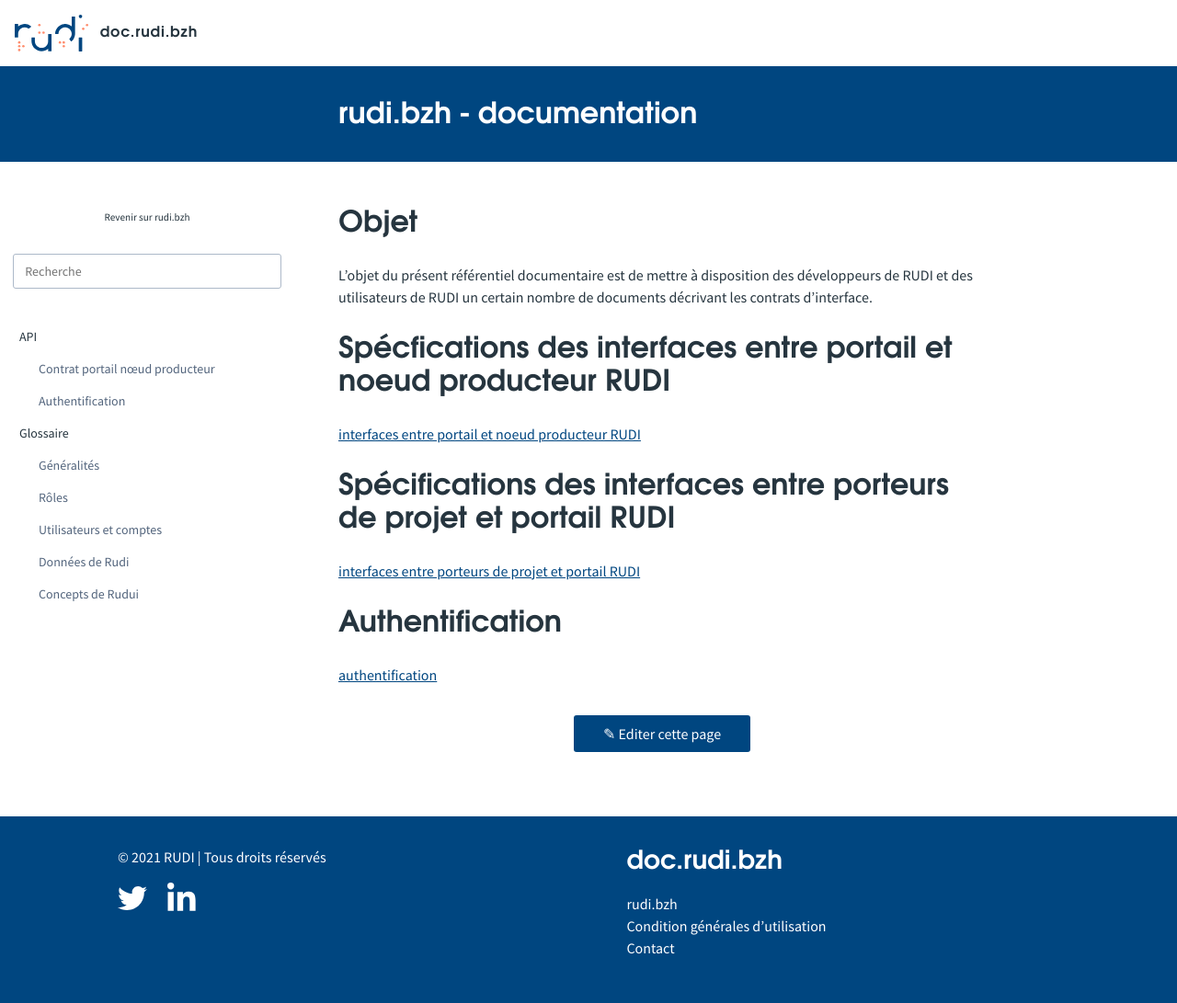
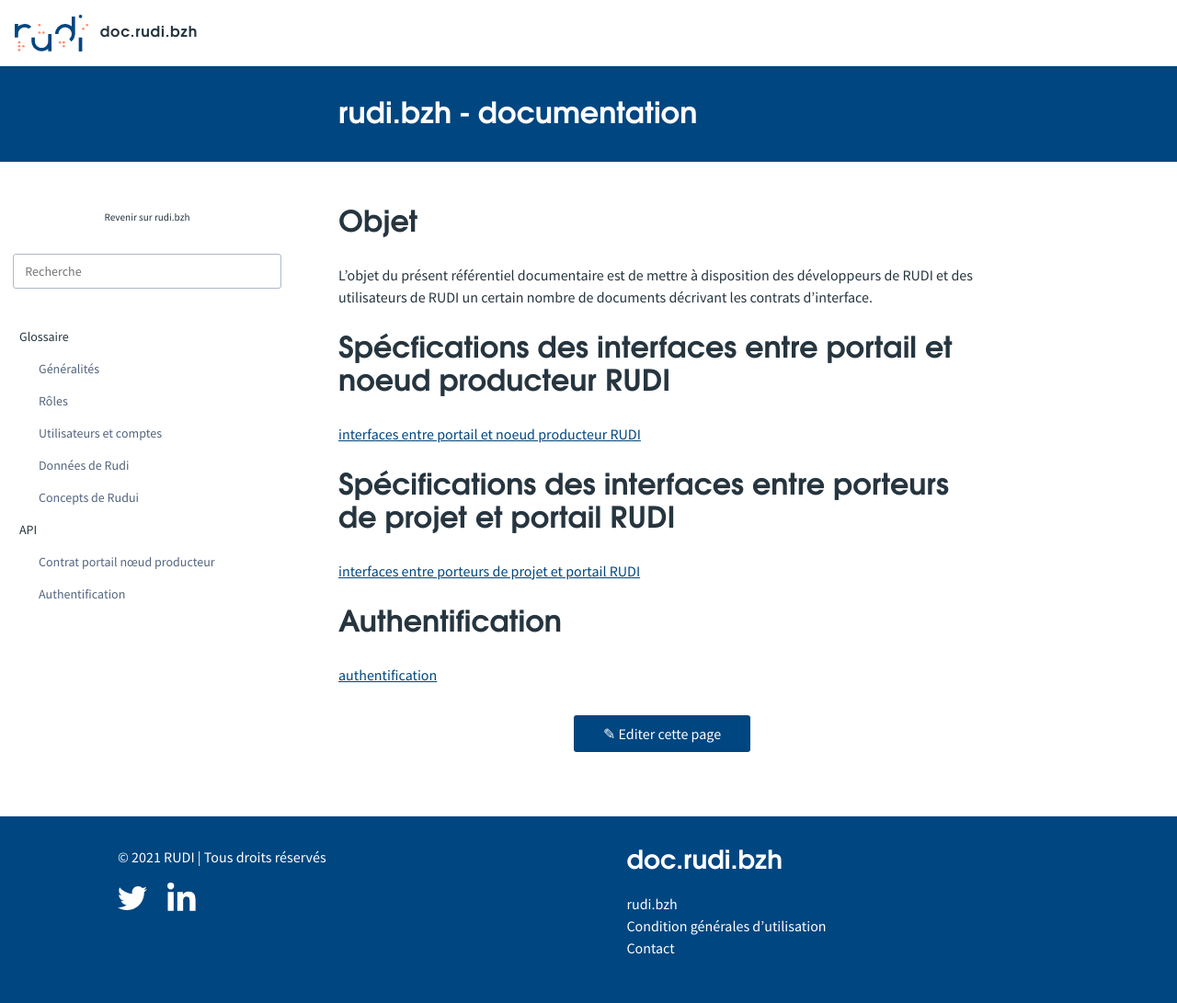
Before and after one commit to sigrennesmetropole/rudi_documentation, a Jekyll site: the page built from index.md, in a window 1280 px wide. Shown: the whole page at 92% size. Built offline with Jekyll 4.4.1, drawn with Linux system fonts in a browser that asks for light colours; part of the change alters nothing that is shown.

```diff
--- a/_config.yml
+++ b/_config.yml
@@ -32,14 +32,15 @@ collections_dir: articles
 
 # Metadata for our collections
 collections:
-  api:
-    order: 1
-    title: API
-    output: true
 
   glossaire:
     order: 1
     title: Glossaire
+    output: true
+
+  api:
+    order: 2
+    title: API
     output: true
 
 defaults:
```
